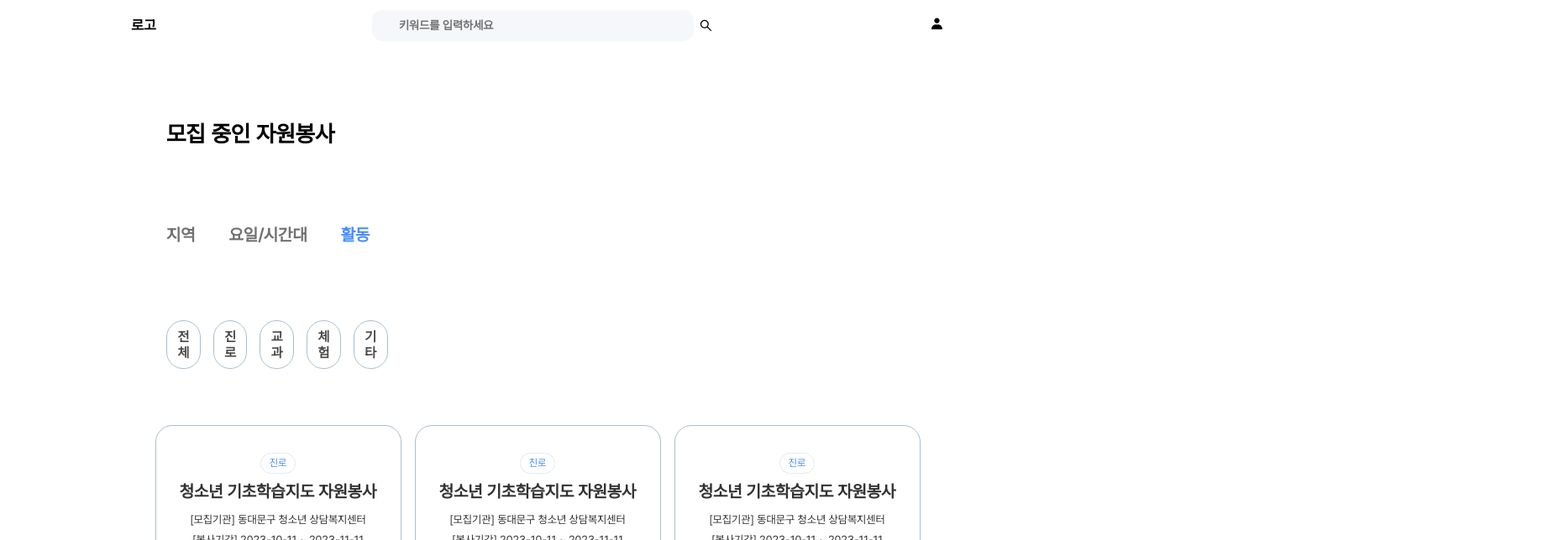
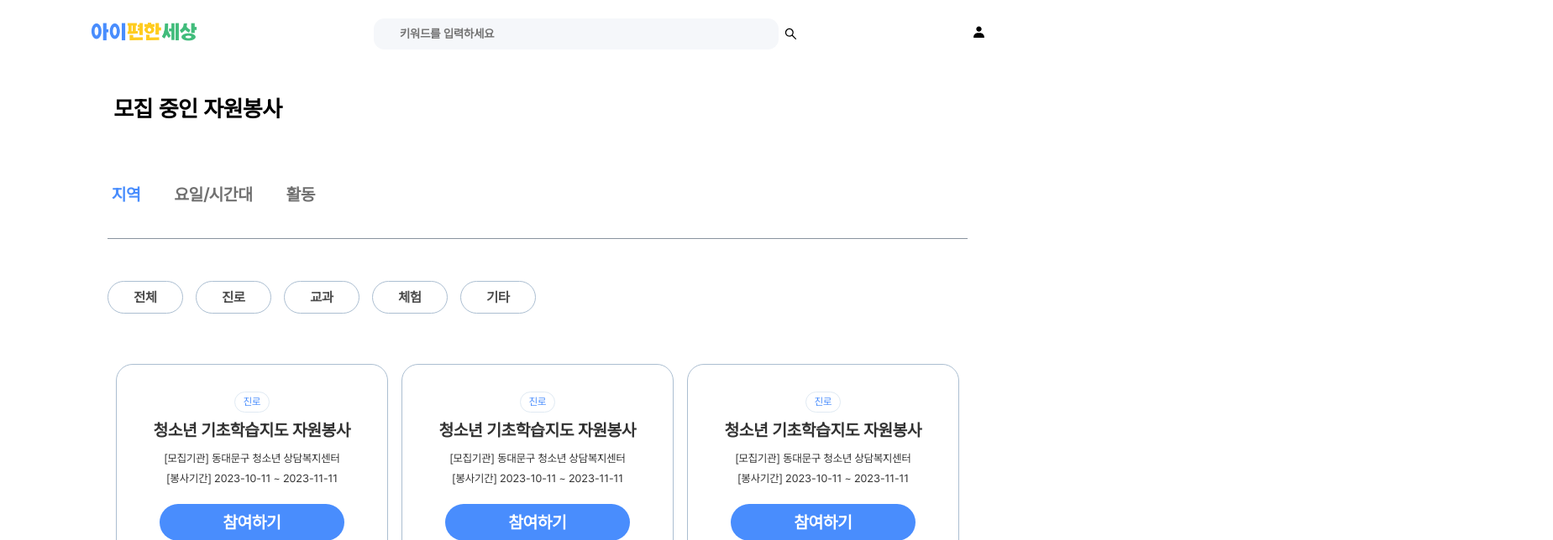
Before and after one commit to Kusitms-28th-Kukerton-E/Frontend, a React (Vite) app: page /main in a window 1280 px wide. Shown: the top 644 px of the page at 84% size, 1849 px wide, since content can reach past the window. Built offline with nearby package versions, Linux system fonts and the light colour scheme.

Commit message:
feat: add some files..

```diff
--- a/src/layout/header.tsx
+++ b/src/layout/header.tsx
@@ -2,12 +2,15 @@ import { Link } from 'react-router-dom';
 import styled from 'styled-components';
 import { AiOutlineSearch } from 'react-icons/ai';
 import { BiSolidUser } from 'react-icons/bi';
+import logo from '@/assets/logo_e.png';
 
 const Header = () => {
   return (
     <HeaderBox>
       <TextContent>
-        <StyledLink to="/">로고</StyledLink>
+        <StyledLink to="/">
+          <img src={logo} alt="logo" />
+        </StyledLink>
         <InputBox>
           <StyledInput placeholder="키워드를 입력하세요" type="text" />
           <AiOutlineSearch />
@@ -26,7 +29,7 @@ const HeaderBox = styled.div`
   height: 113px; */
   /* width: 1920px; */
   width: 100%;
-  height: 120px;
+  height: 160px;
   margin: 0 auto;
   /* margin-top: 10px;
   margin-bottom: 10px; */
@@ -47,13 +50,12 @@ const TextContent = styled.li`
   font-weight: 900;
   line-height: 160%; /* 32px */
 
-  margin: 10px 50px;
+  margin: 10px 0px;
   width: 100%;
   list-style: none;
   padding: 5px;
   display: flex;
   justify-content: space-around;
-
   position: relative;
 
   color: #000;
@@ -85,7 +87,7 @@ const InputBox = styled.div`
 `;
 
 const StyledInput = styled.input`
-  width: 700px;
+  width: 900px;
   height: 72px;
   flex-shrink: 0;
   border-radius: 25px;
--- /dev/null
+++ b/src/page/Home/TopCate.tsx
@@ -0,0 +1,118 @@
+import { useState } from 'react';
+import styled from 'styled-components';
+import TestA from './main2/test';
+import TestB from './main2/testb';
+
+const TopCate = ({ title }: { title: string }) => {
+  const [ing, setIng] = useState(false);
+  const [end, setEnd] = useState(false);
+
+  const handleIng = () => {
+    setIng(true);
+    setEnd(false);
+  };
+
+  const handleEnd = () => {
+    setIng(false);
+    setEnd(true);
+  };
+
+  return (
+    <CategoryContainer>
+      {' '}
+      <CategoryTitle>{title}</CategoryTitle>
+      <SecondCategory>
+        {/* <SecondText style={{ color: 'var(--color-main2)' }}>모집중</SecondText> */}
+        <SecondText onClick={handleIng}>모집중</SecondText>
+        <SecondText>모집완료</SecondText>
+
+        <SecondText onClick={handleEnd}>활동 종료</SecondText>
+      </SecondCategory>
+      <SubBanner>
+        <p>청소년 기초학습지도 자원봉사 </p>
+        <p>▽</p>
+      </SubBanner>
+      {ing && <TestA />}
+      {end && <TestB />}
+    </CategoryContainer>
+  );
+};
+
+const SubBanner = styled.div`
+  display: flex;
+  /* border: 0.4px solid var(--L_Grey, #7498be); */
+  background: var(--Main-color2, #498dfd);
+  gap: 60px;
+  padding: 40px;
+
+  p {
+    color: var(--White, #fff);
+    text-align: center;
+    font-family: Pretendard;
+    font-size: 40px;
+    font-style: normal;
+    font-weight: 700;
+    line-height: 120%; /* 48px */
+  }
+`;
+
+const CategoryContainer = styled.div`
+  display: flex;
+  justify-content: center;
+  /* border: 1px solid red; */
+  flex-direction: column;
+  flex-shrink: 0;
+  width: 100%;
+  margin: 0 auto;
+`;
+
+const CategoryTitle = styled.div`
+  color: #000;
+  padding: 0px 15px;
+
+  /* Headline 1 */
+  font-family: Pretendard;
+  font-size: 54px;
+  font-style: normal;
+  font-weight: 700;
+  line-height: 120%; /* 64.8px */
+
+  display: flex;
+  width: 1920px;
+  height: 200px;
+  /* padding: 100px 1381px 35px 140px; */
+  align-items: center;
+`;
+
+const SecondCategory = styled.div`
+  padding: 0px 15px;
+
+  display: flex;
+  flex-direction: row;
+  flex-shrink: 0;
+  border-bottom: 0.2px solid var(--L_Grey, #89939e);
+  background: var(--White, #fff);
+  /* display: inline-flex; */
+  display: flex;
+  align-items: center;
+  gap: 80px;
+  /* padding: 80px 1381px 80px 140px; */
+  padding: 80px 10px;
+`;
+
+const SecondText = styled.div`
+  color: var(--Grey, #717171);
+  text-align: center;
+  font-family: Pretendard;
+  font-size: 40px;
+  font-style: normal;
+  font-weight: 700;
+  line-height: 120%; /* 48px */
+
+  &:hover {
+    color: var(--color-main2);
+    cursor: pointer;
+  }
+`;
+
+export default TopCate;
--- a/src/page/Home/VolunteerPage.tsx
+++ b/src/page/Home/VolunteerPage.tsx
@@ -1,11 +1,24 @@
 import styled from 'styled-components';
 import Category from './category';
 
-const VolunteerPage = () => {
+const VolunteerPage = ({ title }: { title: string }) => {
   return (
     <div style={{ display: 'flex', justifyContent: 'center' }}>
       <VolContainer>
-        <Category title="모집 중인 자원봉사" />
+        {/* <TopCate title="모집 중인 자원봉사" /> */}
+        <CategoryContainer>
+          {' '}
+          <CategoryTitle>{title}</CategoryTitle>
+          <SecondCategory>
+            <SecondText style={{ color: 'var(--color-main2)' }}>
+              지역
+            </SecondText>
+            <SecondText>요일/시간대</SecondText>
+            <SecondText>활동</SecondText>
+          </SecondCategory>
+        </CategoryContainer>
+
+        <Category />
         <DataContainer>
           <DataBox>
             <DataTag>진로</DataTag>
@@ -49,6 +62,65 @@ const VolunteerPage = () => {
   );
 };
 
+const CategoryContainer = styled.div`
+  display: flex;
+  justify-content: center;
+  /* border: 1px solid red; */
+  flex-direction: column;
+  flex-shrink: 0;
+  width: 100%;
+  margin: 0 auto;
+`;
+
+const CategoryTitle = styled.div`
+  color: #000;
+  padding: 0px 15px;
+
+  /* Headline 1 */
+  font-family: Pretendard;
+  font-size: 54px;
+  font-style: normal;
+  font-weight: 700;
+  line-height: 120%; /* 64.8px */
+
+  display: flex;
+  width: 1920px;
+  height: 200px;
+  /* padding: 100px 1381px 35px 140px; */
+  align-items: center;
+`;
+
+const SecondCategory = styled.div`
+  padding: 0px 15px;
+
+  display: flex;
+  flex-direction: row;
+  flex-shrink: 0;
+  border-bottom: 0.2px solid var(--L_Grey, #89939e);
+  background: var(--White, #fff);
+  /* display: inline-flex; */
+  display: flex;
+  align-items: center;
+  gap: 80px;
+  /* padding: 80px 1381px 80px 140px; */
+  padding: 80px 10px;
+`;
+
+const SecondText = styled.div`
+  color: var(--Grey, #717171);
+  text-align: center;
+  font-family: Pretendard;
+  font-size: 40px;
+  font-style: normal;
+  font-weight: 700;
+  line-height: 120%; /* 48px */
+
+  &:hover {
+    color: var(--color-main2);
+    cursor: pointer;
+  }
+`;
+
 const VolContainer = styled.div`
   display: flex;
   width: 80%;
@@ -64,7 +136,7 @@ const DataContainer = styled.div`
   /* width: 1696px; */
   width: 100%;
   gap: 43px 32px;
-  padding: 100px 120px;
+  padding: 20px;
   /* border: 1px solid red; */
   width: auto;
 `;
--- a/src/page/Home/category.tsx
+++ b/src/page/Home/category.tsx
@@ -1,7 +1,7 @@
 import { useState } from 'react';
 import styled from 'styled-components';
 
-const Category = ({ title }: { title: string }) => {
+const Category = () => {
   const [selectedTag, setSelectedTag] = useState<string | null>(null);
 
   const tagData = [
@@ -29,12 +29,6 @@ const Category = ({ title }: { title: string }) => {
 
   return (
     <CategoryContainer>
-      <CategoryTitle>{title}</CategoryTitle>
-      <SecondCategory>
-        <SecondText>지역</SecondText>
-        <SecondText>요일/시간대</SecondText>
-        <SecondText style={{ color: 'var(--color-main2)' }}>활동</SecondText>
-      </SecondCategory>
       <TagContainer>
         {tagData &&
           tagData.map((item, index) => {
@@ -58,59 +52,16 @@ const CategoryContainer = styled.div`
   /* border: 1px solid red; */
   flex-direction: column;
   flex-shrink: 0;
-`;
-
-const CategoryTitle = styled.div`
-  color: #000;
-
-  /* Headline 1 */
-  font-family: Pretendard;
-  font-size: 54px;
-  font-style: normal;
-  font-weight: 700;
-  line-height: 120%; /* 64.8px */
-
-  display: flex;
-  width: 1920px;
-  height: 200px;
-  padding: 100px 1381px 35px 140px;
-  align-items: center;
-`;
-
-const SecondCategory = styled.div`
-  display: flex;
-  flex-direction: row;
-  flex-shrink: 0;
-  /* border-bottom: 0.2px solid var(--L_Grey, #89939e); */
-  background: var(--White, #fff);
-  /* display: inline-flex; */
-  display: flex;
-  align-items: center;
-  gap: 80px;
-  padding: 80px 1381px 80px 140px;
-  /* padding: 80px 0px; */
-`;
-
-const SecondText = styled.div`
-  color: var(--Grey, #717171);
-  text-align: center;
-  font-family: Pretendard;
-  font-size: 40px;
-  font-style: normal;
-  font-weight: 700;
-  line-height: 120%; /* 48px */
-
-  &:hover {
-    color: var(--color-main2);
-    cursor: pointer;
-  }
+  justify-content: center;
 `;
 
 const TagContainer = styled.div`
   display: flex;
   align-items: flex-start;
   gap: 30px;
-  padding: 100px 1381px 35px 140px;
+  margin: 100px 0px;
+  /* padding: 100px 40px; */
+  /* padding: 100px 1381px 35px 140px; */
 `;
 
 const TagButton = styled.div<{ $isSelected: boolean }>`
--- /dev/null
+++ b/src/page/Home/main2/index.tsx
@@ -0,0 +1,23 @@
+import styled from 'styled-components';
+import TopCate from '../TopCate';
+
+const Main2 = () => {
+  return (
+    <div style={{ display: 'flex', justifyContent: 'center' }}>
+      <VolContainer>
+        {' '}
+        <TopCate title="공고에 올린 자원봉사" />
+      </VolContainer>
+    </div>
+  );
+};
+
+const VolContainer = styled.div`
+  display: flex;
+  width: 80%;
+  flex-direction: column;
+  justify-content: center;
+  margin: 0 auto;
+`;
+
+export default Main2;
--- /dev/null
+++ b/src/page/Home/main2/test.tsx
@@ -0,0 +1,4 @@
+const TestA = () => {
+  return <div>testA</div>;
+};
+export default TestA;
--- /dev/null
+++ b/src/page/Home/main2/testb.tsx
@@ -0,0 +1,5 @@
+const TestB = () => {
+  return <div>testB</div>;
+};
+
+export default TestB;
--- a/src/page/Home/teacher.tsx
+++ b/src/page/Home/teacher.tsx
@@ -1,34 +1,48 @@
-// import styled from 'styled-components';
+import styled from 'styled-components';
 
-// const Teacher = ({ title }: { title: string }) => {
-//   return (
-//     <CategoryContainer>
-//       <CategoryTitle>{title}</CategoryTitle>
-//     </CategoryContainer>
-//   );
-// };
+const Teacher = ({ title }: { title: string }) => {
+  return (
+    <div style={{ display: 'flex', justifyContent: 'center' }}>
+      <VolContainer>
+        <CategoryContainer>
+          {' '}
+          <CategoryTitle>{title}</CategoryTitle>
+        </CategoryContainer>
+      </VolContainer>
+    </div>
+  );
+};
 
-// const CategoryContainer = styled.div`
-//   display: flex;
-//   border: 1px solid red;
-//   flex-direction: column;
+const VolContainer = styled.div`
+  display: flex;
+  flex-direction: column;
+  justify-content: center;
+  margin: 0 auto;
+  width: 88%;
+`;
 
-//   flex-shrink: 0;
-// `;
+const CategoryContainer = styled.div`
+  display: flex;
+  /* border: 1px solid red; */
+  flex-direction: column;
+  flex-shrink: 0;
+`;
 
-// const CategoryTitle = styled.div`
-//   color: #000;
+const CategoryTitle = styled.div`
+  color: #000;
 
-//   /* Headline 1 */
-//   font-family: Pretendard;
-//   font-size: 54px;
-//   font-style: normal;
-//   font-weight: 700;
-//   line-height: 120%; /* 64.8px */
+  /* Headline 1 */
+  font-family: Pretendard;
+  font-size: 54px;
+  font-style: normal;
+  font-weight: 700;
+  line-height: 120%; /* 64.8px */
 
-//   display: flex;
-//   width: 1920px;
-//   height: 200px;
-//   padding: 100px 1381px 35px 140px;
-//   align-items: center;
-// `;
+  display: flex;
+  width: 1920px;
+  height: 200px;
+  padding: 100px 1381px 35px 140px;
+  align-items: center;
+`;
+
+export default Teacher;
--- a/src/router/router.tsx
+++ b/src/router/router.tsx
@@ -4,6 +4,8 @@ import Login from '@/page/Login';
 import Register from '@/page/Register';
 import { BrowserRouter, Route, Routes } from 'react-router-dom';
 import VolunteerPage from '@/page/Home/VolunteerPage';
+import Main2 from '@/page/Home/main2';
+import Teacher from '@/page/Home/teacher';
 
 export const Router = () => {
   return (
@@ -14,7 +16,15 @@ export const Router = () => {
           <Route path="/login" element={<Login />} />
           <Route path="/register" element={<Register />} />
 
-          <Route path="/main" element={<VolunteerPage />} />
+          <Route
+            path="/main"
+            element={<VolunteerPage title="모집 중인 자원봉사" />}
+          />
+          <Route path="/main2" element={<Main2 />} />
+          <Route
+            path="/main/teacher"
+            element={<Teacher title="나와 함께할 선생님 살펴보기" />}
+          />
         </Route>
       </Routes>
     </BrowserRouter>
```
Also changed, not shown: src/assets/logo_e.png (added).
